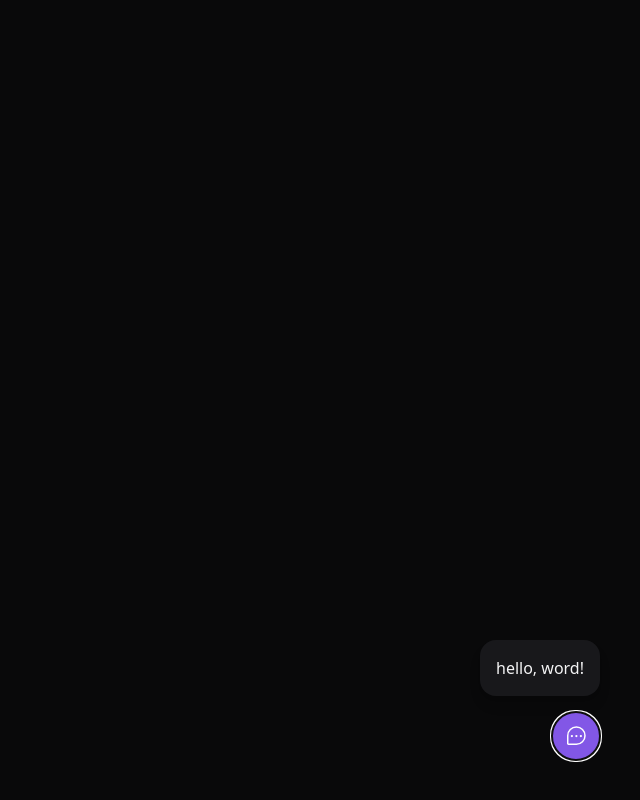
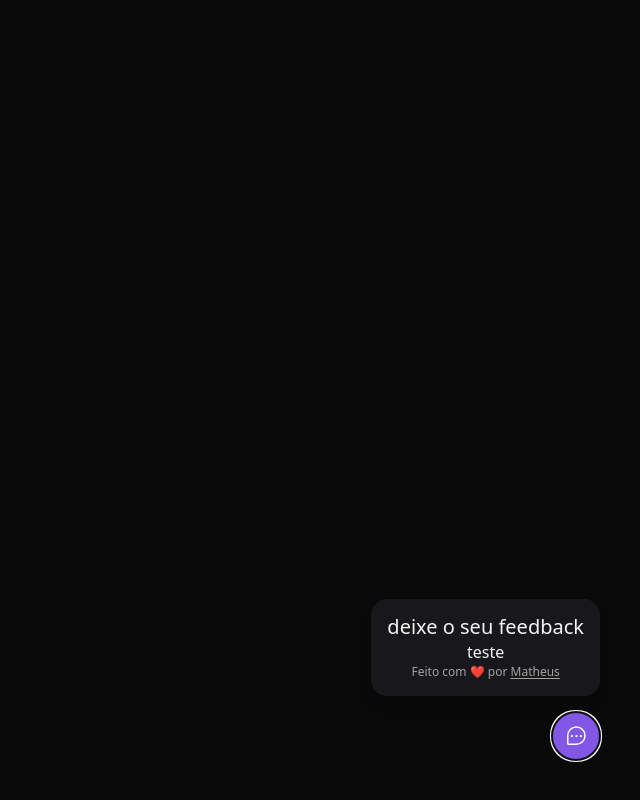
Before and after one commit to matheuspython/nlw-return, a React (Vite) app in the folder web/: page / in a window 1280 px wide. Both pictures are taken after a click on the button "Feedback". Shown: the whole page, without its empty margins (640-1280 px from the left). Built offline with nearby package versions, Linux system fonts and the light colour scheme.

Commit message:
iniciando componente com botão de fechar

```diff
--- /dev/null
+++ b/web/src/components/CloseButton/index.tsx
@@ -0,0 +1,6 @@
+import React from 'react';
+
+
+export const CloseButton: React.FC = () => {
+  return <div />;
+}
--- a/web/src/components/WidgetForm/index.tsx
+++ b/web/src/components/WidgetForm/index.tsx
@@ -4,7 +4,15 @@ import React from 'react';
 export const WidgetForm: React.FC = () => {
   return (
     <div className='bg-zinc-900 p-4 relative rounded-2xl mb-4 flex flex-col items-center shadow-lg w-[calc(100vw-2rem)] md:w-auto'>
-      hello, word!
+      <header>
+        <span className='text-xl leading-6'>deixe o seu feedback</span>
+      </header>
+
+      <p>teste</p>
+
+      <footer className='text-xs text-neutral-400'>
+        Feito com ❤ por <a className='underline underline-offset-2' href="https://github.com/matheuspython/">Matheus</a>
+      </footer>
     </div>
   )
 }
```
